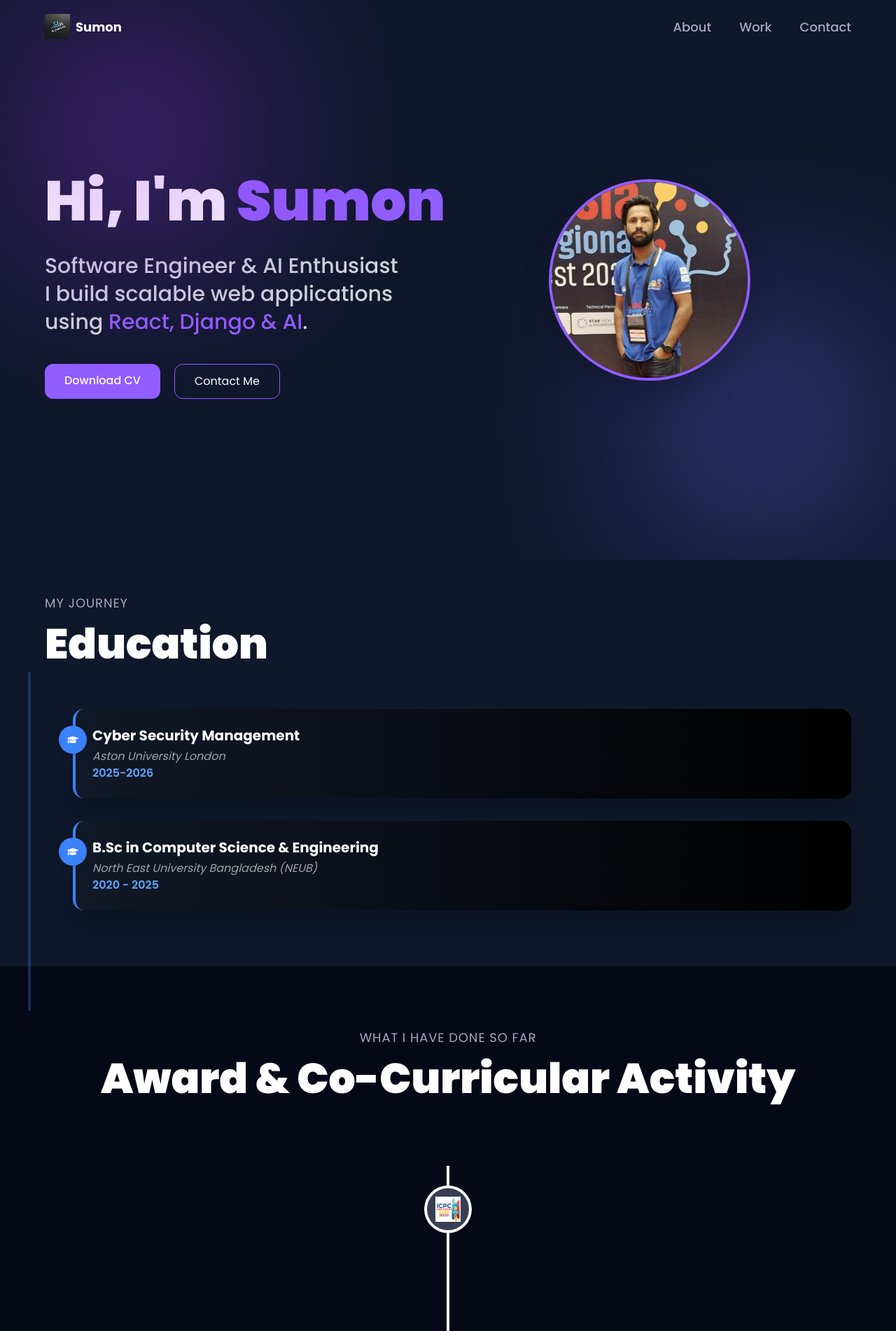
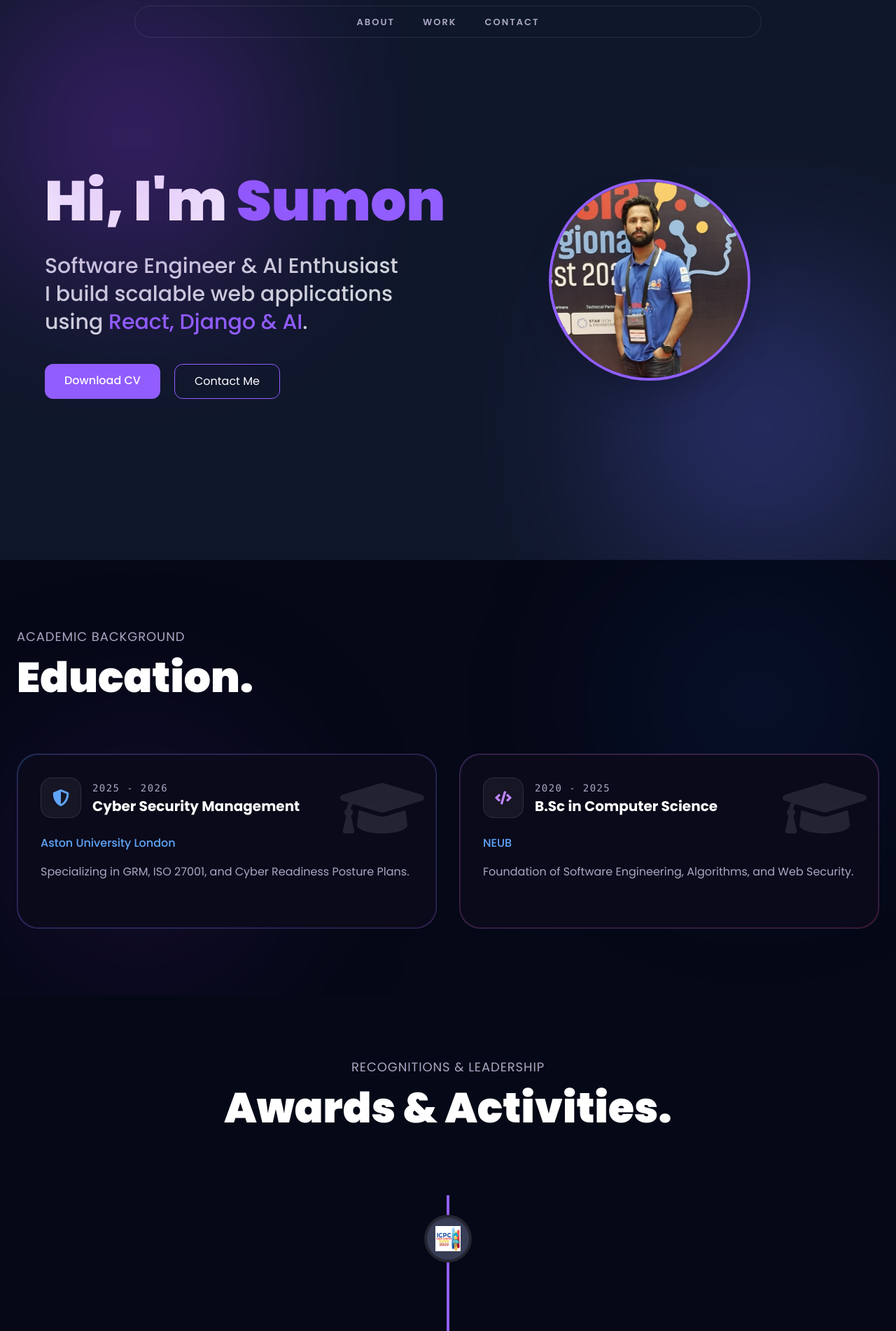
Before and after one commit to Sumonsiu01/Portfolio, a React (Vite) app: page / in a window 1280 px wide. Shown: the top 1902 px of the page at 70% size. Built offline with nearby package versions, Linux system fonts and the light colour scheme.

Commit message:
some change in style

```diff
--- a/index.html
+++ b/index.html
@@ -4,7 +4,7 @@
     <meta charset="UTF-8" />
     <link rel="icon" type="image/svg+xml" href="/Mylogo.png" />
     <meta name="viewport" content="width=device-width, initial-scale=1.0" />
-    <title>Sumon Ahmed Portfolio</title>
+    <title>Sumon Ahmed</title>
   </head>
   <body>
     <div id="root"></div>
--- a/src/components/Education.jsx
+++ b/src/components/Education.jsx
@@ -1,59 +1,84 @@
 import React from "react";
 import { motion } from "framer-motion";
 import { styles } from "../styles";
-import { slideIn, fadeIn } from "../utils/motion";
-import { FaGraduationCap } from "react-icons/fa";
+import { FaGraduationCap, FaShieldAlt, FaCode } from "react-icons/fa";
 
 const educationData = [
   {
     degree: "Cyber Security Management",
     institution: "Aston University London",
-    year: "2025-2026",
+    year: "2025 - 2026",
+    desc: "Specializing in GRM, ISO 27001, and Cyber Readiness Posture Plans.",
+    icon: <FaShieldAlt className="text-blue-400" />,
+    color: "from-blue-500/20 to-purple-600/20",
   },
   {
-    degree: "B.Sc in Computer Science & Engineering",
-    institution: "North East University Bangladesh (NEUB)",
+    degree: "B.Sc in Computer Science",
+    institution: "NEUB",
     year: "2020 - 2025",
+    desc: "Foundation of Software Engineering, Algorithms, and Web Security.",
+    icon: <FaCode className="text-purple-400" />,
+    color: "from-purple-500/20 to-pink-600/20",
   },
 ];
 
-const EducationCard = ({ education, index }) => (
-  <motion.div
-    variants={fadeIn("up", "spring", index * 0.3, 0.8)}
-    whileHover={{ scale: 1.03, boxShadow: "0 10px 25px rgba(0,0,0,0.5)" }}
-    transition={{ type: "spring", stiffness: 300, damping: 20 }}
-    className="relative bg-gradient-to-r from-gray-900 to-black p-6 rounded-2xl shadow-xl border-l-4 border-blue-500 mb-8 cursor-pointer"
-  >
-    {/* Timeline Icon */}
-    <div className="absolute -left-6 top-6 bg-blue-500 p-3 rounded-full text-white shadow-md">
-      <FaGraduationCap />
-    </div>
-
-    <h3 className="text-white text-xl font-bold">{education.degree}</h3>
-    <p className="text-gray-400 italic mt-1">{education.institution}</p>
-    <span className="text-blue-400 font-semibold">{education.year}</span>
-  </motion.div>
-);
-
 const Education = () => {
   return (
-    <section className="relative py-12 bg-[#0f172a]">
-      {/* Container */}
-      <div className="max-w-7xl mx-auto px-6 sm:px-16 relative">
+    <section className="relative w-full py-24 bg-[#050816] overflow-hidden" id="education">
+      {/* Background Glows */}
+      <div className="absolute top-0 right-0 w-[400px] h-[400px] bg-blue-600/10 blur-[120px] rounded-full" />
+      <div className="absolute bottom-0 left-0 w-[400px] h-[400px] bg-purple-600/10 blur-[120px] rounded-full" />
 
-        {/* Section Heading */}
-        <motion.div variants={slideIn("left", "tween", 0.2, 1)}>
-          <p className={styles.sectionSubText}>My Journey</p>
-          <h2 className={styles.sectionHeadText}>Education</h2>
+      <div className="max-w-7xl mx-auto px-6 relative z-10">
+        <motion.div
+          initial={{ opacity: 0, y: 20 }}
+          whileInView={{ opacity: 1, y: 0 }}
+          viewport={{ once: true }}
+          className="mb-16"
+        >
+          <p className={`${styles.sectionSubText} !text-left`}>Academic Background</p>
+          <h2 className={`${styles.sectionHeadText} !text-left`}>Education.</h2>
         </motion.div>
 
-        {/* Timeline Vertical Line */}
-        <div className="absolute left-10 top-28 h-full w-1 bg-blue-500 opacity-30 rounded" />
+        <div className="grid grid-cols-1 md:grid-cols-2 gap-8">
+          {educationData.map((edu, index) => (
+            <motion.div
+              key={index}
+              initial={{ opacity: 0, scale: 0.9 }}
+              whileInView={{ opacity: 1, scale: 1 }}
+              whileHover={{ y: -10 }}
+              transition={{ duration: 0.5, delay: index * 0.2 }}
+              className={`relative group p-[1px] rounded-[30px] bg-gradient-to-br ${edu.color} border border-white/10`}
+            >
+              <div className="bg-[#0a0a1a] rounded-[29px] p-8 h-full flex flex-col justify-between overflow-hidden relative">
+                {/* Background Pattern */}
+                <div className="absolute top-0 right-0 p-4 opacity-10 group-hover:opacity-20 transition-opacity">
+                  <FaGraduationCap size={120} />
+                </div>
 
-        {/* Education Cards */}
-        <div className="mt-12 flex flex-col ml-10">
-          {educationData.map((edu, index) => (
-            <EducationCard key={index} education={edu} index={index} />
+                <div>
+                  <div className="flex items-center gap-4 mb-6">
+                    <div className="p-4 bg-white/5 rounded-2xl border border-white/10 text-2xl">
+                      {edu.icon}
+                    </div>
+                    <div>
+                      <span className="text-sm font-mono text-secondary tracking-widest">{edu.year}</span>
+                      <h3 className="text-white text-xl font-bold group-hover:text-[#915EFF] transition-colors">
+                        {edu.degree}
+                      </h3>
+                    </div>
+                  </div>
+
+                  <p className="text-blue-400 font-medium mb-4">{edu.institution}</p>
+                  <p className="text-secondary text-[16px] leading-relaxed">
+                    {edu.desc}
+                  </p>
+                </div>
+
+                {/* Bottom decorative line */}
+                <div className="mt-8 h-[2px] w-0 group-hover:w-full bg-gradient-to-r from-transparent via-[#915EFF] to-transparent transition-all duration-700" />
+              </div>
+            </motion.div>
           ))}
         </div>
       </div>
--- a/src/components/Experience.jsx
+++ b/src/components/Experience.jsx
@@ -16,12 +16,18 @@ const ExperienceCard = ({ experience }) => {
   return (
     <VerticalTimelineElement
       contentStyle={{
-        background: "#1d1836",
+        background: "linear-gradient(90deg, #1d1836 0%, #151030 100%)", // Subtle gradient
         color: "#fff",
+        boxShadow: "0 4px 20px rgba(0, 0, 0, 0.3)",
+        border: "1px solid rgba(255, 255, 255, 0.1)", // Glassmorphism touch
+        borderRadius: "20px",
       }}
-      contentArrowStyle={{ borderRight: "7px solid  #232631" }}
+      contentArrowStyle={{ borderRight: "7px solid #232631" }}
       date={experience.date}
-      iconStyle={{ background: experience.iconBg }}
+      iconStyle={{
+        background: experience.iconBg,
+        boxShadow: `0 0 0 4px #232631, inset 0 2px 0 rgba(0,0,0,.08), 0 3px 0 4px rgba(0,0,0,.05)` // Custom shadow for icon
+      }}
       icon={
         <div className='flex justify-center items-center w-full h-full'>
           <img
@@ -33,9 +39,9 @@ const ExperienceCard = ({ experience }) => {
       }
     >
       <div>
-        <h3 className='text-white text-[24px] font-bold'>{experience.title}</h3>
+        <h3 className='text-white text-[22px] font-bold tracking-wider'>{experience.title}</h3>
         <p
-          className='text-secondary text-[16px] font-semibold'
+          className='text-blue-400 text-[16px] font-bold' // Changed to blue for better visibility
           style={{ margin: 0 }}
         >
           {experience.company_name}
@@ -46,7 +52,7 @@ const ExperienceCard = ({ experience }) => {
         {experience.points.map((point, index) => (
           <li
             key={`experience-point-${index}`}
-            className='text-white-100 text-[14px] pl-1 tracking-wider'
+            className='text-gray-300 text-[14px] pl-1 tracking-wide leading-relaxed'
           >
             {point}
           </li>
@@ -61,15 +67,15 @@ const Experience = () => {
     <>
       <motion.div variants={textVariant()}>
         <p className={`${styles.sectionSubText} text-center`}>
-          What I have done so far
+          Recognitions & Leadership
         </p>
         <h2 className={`${styles.sectionHeadText} text-center`}>
-          Award & Co-Curricular Activity
+          Awards & Activities.
         </h2>
       </motion.div>
 
       <div className='mt-20 flex flex-col'>
-        <VerticalTimeline>
+        <VerticalTimeline lineColor="#915EFF"> {/* Line-ta tor primary purple color-er kora hoyeche */}
           {experiences.map((experience, index) => (
             <ExperienceCard
               key={`experience-${index}`}
--- a/src/components/Navbar.jsx
+++ b/src/components/Navbar.jsx
@@ -1,9 +1,7 @@
 import React, { useEffect, useState } from "react";
-import { Link } from "react-router-dom";
-
-import { styles } from "../styles";
+import { motion, AnimatePresence } from "framer-motion";
 import { navLinks } from "../constants";
-import {logo, menu, close, Mylogo,NameLogo} from "../assets";
+import { menu, close } from "../assets";
 
 const Navbar = () => {
   const [active, setActive] = useState("");
@@ -12,79 +10,79 @@ const Navbar = () => {
 
   useEffect(() => {
     const handleScroll = () => {
-      const scrollTop = window.scrollY;
-      if (scrollTop > 100) {
-        setScrolled(true);
-      } else {
-        setScrolled(false);
-      }
+      setScrolled(window.scrollY > 20);
     };
-
     window.addEventListener("scroll", handleScroll);
-
     return () => window.removeEventListener("scroll", handleScroll);
   }, []);
 
   return (
-    <nav
-      className={`${
-        styles.paddingX
-      } w-full flex items-center py-5 fixed top-0 z-20 ${
-        scrolled ? "bg-primary" : "bg-transparent"
-      }`}
-    >
-      <div className='w-full flex justify-between items-center max-w-7xl mx-auto'>
-        <Link
-          to='/'
-          className='flex items-center gap-2'
-          onClick={() => {
-            setActive("");
-            window.scrollTo(0, 0);
-          }}
-        >
-          <img src={Mylogo} alt='logo' className='w-9 h-9 object-contain' />
-          <p className='text-white text-[18px] font-bold cursor-pointer flex '>
-            Sumon &nbsp;
-            <span className='sm:block hidden'></span>
-          </p>
-        </Link>
+    // top-2 use kora hoyeche jate ekdom mathay thake
+    <nav className="fixed top-2 w-full z-50 flex justify-center px-6 transition-all duration-300">
+      <motion.div
+        initial={{ y: -20, opacity: 0 }}
+        animate={{ y: 0, opacity: 1 }}
+        // py-2.5 use kora hoyeche height ektu komanor jonno
+        className={`flex items-center justify-between gap-10 px-8 py-2.5 rounded-full border border-white/10 transition-all duration-500 ${
+          scrolled
+            ? "bg-[#050816]/70 backdrop-blur-xl shadow-2xl w-full max-w-xl"
+            : "bg-transparent w-full max-w-4xl"
+        }`}
+      >
+        {/* Navigation Links */}
+        <ul className="list-none hidden sm:flex flex-row items-center justify-center w-full gap-10">
+          {navLinks.map((nav) => (
+            <li key={nav.id} className="relative group">
+              <a
+                href={`#${nav.id}`}
+                onClick={() => setActive(nav.title)}
+                className={`${
+                  active === nav.title ? "text-white" : "text-secondary"
+                } text-[13px] font-semibold tracking-[2px] uppercase hover:text-white transition-all duration-300`}
+              >
+                {nav.title}
+              </a>
 
-        <ul className='list-none hidden sm:flex flex-row gap-10'>
-          {navLinks.map((nav) => (
-            <li
-              key={nav.id}
-              className={`${
-                active === nav.title ? "text-white" : "text-secondary"
-              } hover:text-white text-[18px] font-medium cursor-pointer`}
-              onClick={() => setActive(nav.title)}
-            >
-              <a href={`#${nav.id}`}>{nav.title}</a>
+              {/* Thinner Glow Indicator */}
+              {active === nav.title && (
+                <motion.div
+                  layoutId="activeGlow"
+                  className="absolute -bottom-2 left-0 right-0 h-[1.5px] bg-gradient-to-r from-transparent via-blue-500 to-transparent shadow-[0_0_10px_#3b82f6]"
+                />
+              )}
             </li>
           ))}
         </ul>
 
-        <div className='sm:hidden flex flex-1 justify-end items-center'>
+        {/* Mobile Menu Icon */}
+        <div className="sm:hidden flex flex-1 justify-end items-center">
           <img
             src={toggle ? close : menu}
-            alt='menu'
-            className='w-[28px] h-[28px] object-contain'
+            alt="menu"
+            className="w-6 h-6 object-contain cursor-pointer transition-transform"
             onClick={() => setToggle(!toggle)}
           />
+        </div>
+      </motion.div>
 
-          <div
-            className={`${
-              !toggle ? "hidden" : "flex"
-            } p-6 black-gradient absolute top-20 right-0 mx-4 my-2 min-w-[140px] z-10 rounded-xl`}
+      {/* Mobile Menu Overlay */}
+      <AnimatePresence>
+        {toggle && (
+          <motion.div
+            initial={{ opacity: 0, scale: 0.95 }}
+            animate={{ opacity: 1, scale: 1 }}
+            exit={{ opacity: 0, scale: 0.95 }}
+            className="absolute top-16 left-6 right-6 p-8 bg-[#050816]/95 backdrop-blur-3xl border border-white/10 rounded-[24px] z-40 shadow-2xl"
           >
-            <ul className='list-none flex justify-end items-start flex-1 flex-col gap-4'>
+            <ul className="list-none flex flex-col items-center gap-6">
               {navLinks.map((nav) => (
                 <li
                   key={nav.id}
-                  className={`font-poppins font-medium cursor-pointer text-[16px] ${
-                    active === nav.title ? "text-white" : "text-secondary"
+                  className={`text-[18px] font-bold tracking-widest uppercase ${
+                    active === nav.title ? "text-blue-500" : "text-white"
                   }`}
                   onClick={() => {
-                    setToggle(!toggle);
+                    setToggle(false);
                     setActive(nav.title);
                   }}
                 >
@@ -92,9 +90,9 @@ const Navbar = () => {
                 </li>
               ))}
             </ul>
-          </div>
-        </div>
-      </div>
+          </motion.div>
+        )}
+      </AnimatePresence>
     </nav>
   );
 };
```
Also changed, not shown: src/components/Contact.jsx (+32 -30 lines), src/components/Tech.jsx (+53 -24 lines), src/components/Works.jsx (+51 -43 lines).
